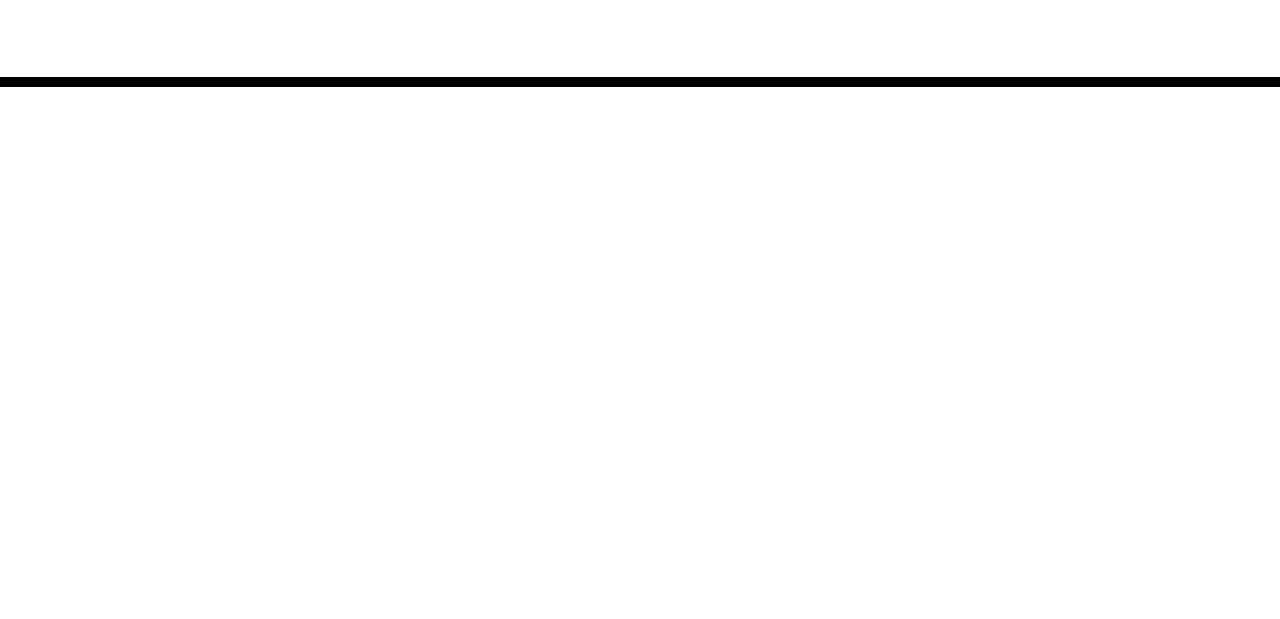
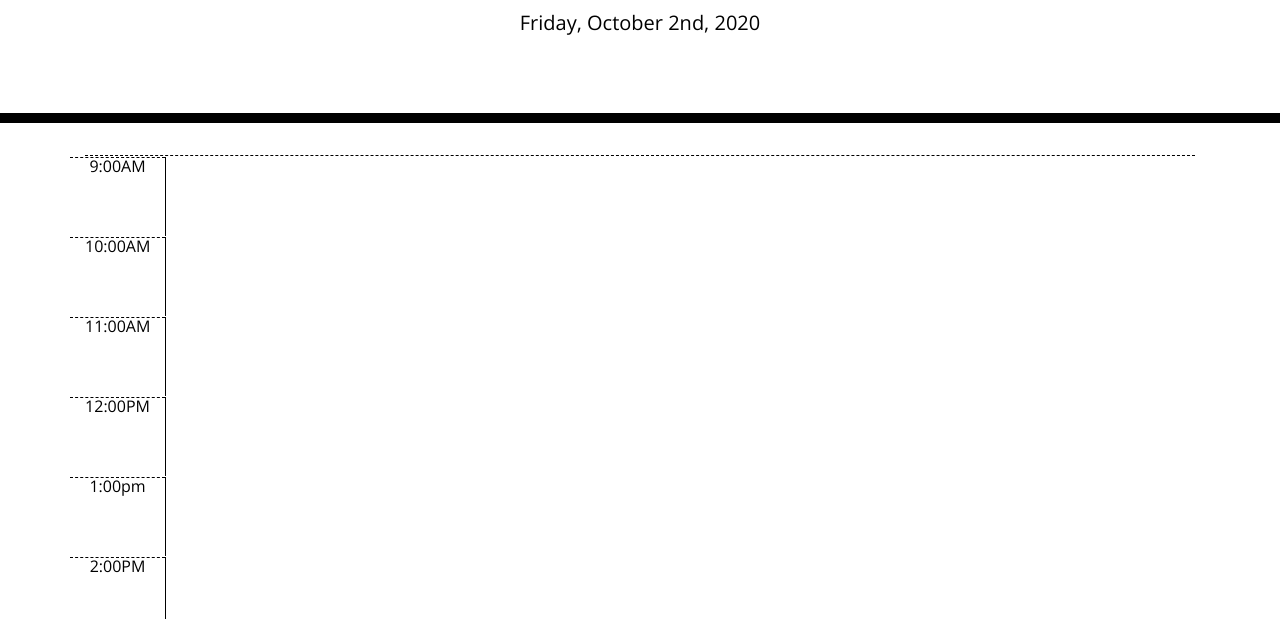
Before and after one commit to bethpresten/dailyplanner-Presten, a plain HTML site: page index.html in a window 1280 px wide. Shown: the part 181-800 px from the top of the page. Drawn offline with nearby package versions, Linux system fonts and the light colour scheme.

Commit message:
copied image for reference, readme instructions, added time-block, hour, and button divs to html, added rowEl with time populating in each row, added current date

```diff
--- a/index.html
+++ b/index.html
@@ -28,8 +28,10 @@
       <p class="lead">A simple calendar app for scheduling your work day</p>
       <p id="currentDay" class="lead"></p>
     </header>
-    <div class="container">
-      <!-- Timeblocks go here -->
+    <div class="container" class="time-block">
+      <div class="hour"></div>
+      <div class="time-block"></div>
+      <button class="saveBtn"></button>
     </div>
 
     <script src="https://code.jquery.com/jquery-3.4.1.min.js"></script>
--- a/script.js
+++ b/script.js
@@ -1,9 +1,29 @@
 $(document).ready(function () {
     console.log("This is loading!")
     // dom variables
+    var timeBlockContainer = $(".time-block");
+    var workHours = ["9:00AM", "10:00AM", "11:00AM", "12:00PM", "1:00pm", "2:00PM", "3:00PM", "4:00PM", "5:00PM"]
+    var currentHour = moment().format("H");
 
 
-    // js variables
+    $("#currentDay").text(moment().format("dddd, MMMM Do, YYYY"));
+
+    // for loop to create the row time blocks
+    for (var i = 0; i < workHours.length; i++) {
+        // js variables
+        var rowTimeEl = $("<div>").addClass("row time-block");
+        var rowHourEl = $("<div>").addClass("hour col-sm-1").attr("id", workHours[i]);
+        var textInput = $("<textarea>").addClass("col-sm-10");
+        var saveBtn = $("#saveBtn");
+        rowHourEl.text(workHours[i]);
+
+
+
+
+
+        rowTimeEl.append(rowHourEl, textInput);
+        timeBlockContainer.append(rowTimeEl);
+    }
 
     //function code
 
```
Also changed, not shown: 05-third-party-apis-homework-demo.gif (added), 1 other file.
